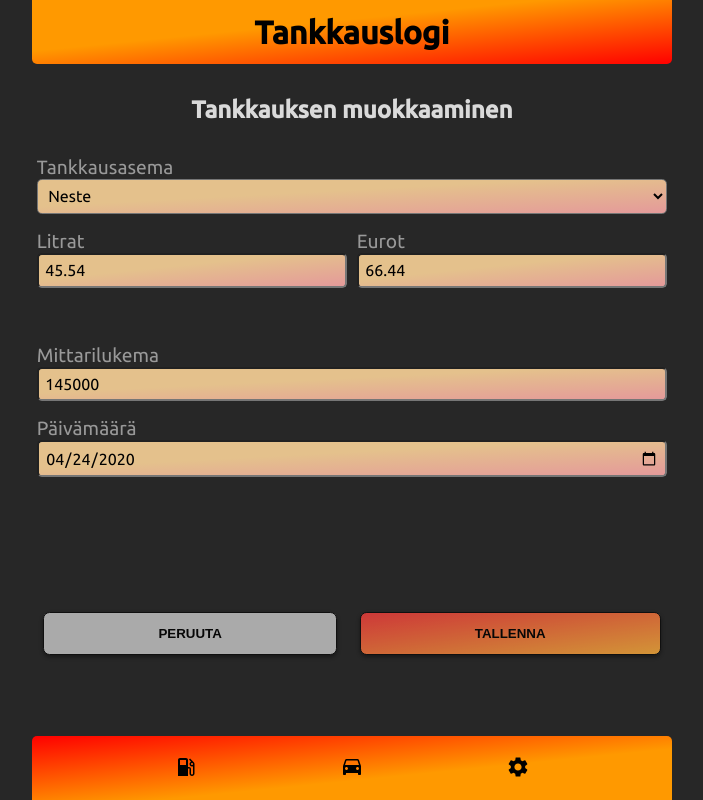
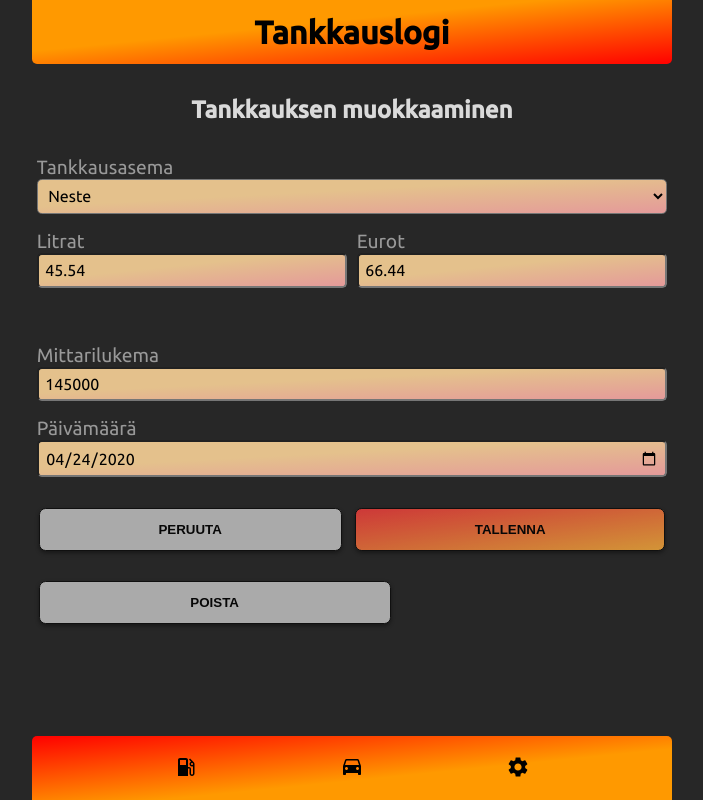
Before and after one commit to toniillokoski/tankkauslogi, a React (Create React App) app: page /edit/1 in a window 1280 px wide. Shown: the whole page, without its empty margins (288-991 px from the left). Built offline with nearby package versions, Linux system fonts and the light colour scheme.

Commit message:
Lisätty EDIT-sivulle painike tietojen poistamiseen

```diff
--- a/src/App.js
+++ b/src/App.js
@@ -19,6 +19,7 @@ class App extends Component {
       data: testdata
     }
     this.handleFormSubmit = this.handleFormSubmit.bind(this);
+    this.handleDeleteTankki = this.handleDeleteTankki.bind(this);
   }
 
 handleFormSubmit(newdata) {
@@ -39,6 +40,14 @@ handleFormSubmit(newdata) {
   });
 }
 
+handleDeleteTankki(id) {
+  let storeddata = this.state.data.slice();
+  storeddata = storeddata.filter(item => item.id !== id);
+  this.setState({
+    data: storeddata
+  });
+}
+
 render() {
     return (
       <div className="kokonaan">
@@ -49,7 +58,10 @@ render() {
           <Route path="/ajo" component={Ajopäiväkirja} />
           <Route path="/settings" component={Settings} />
           <Route path="/add" render={() => <AddTankki onFormSubmit={this.handleFormSubmit} />} />
-          <Route path="/edit/:id" render={(props) => <EditTankki data={this.state.data} onFormSubmit={this.handleFormSubmit} {...props} />} />
+          <Route path="/edit/:id" render={(props) => <EditTankki data={this.state.data}
+                                                                 onFormSubmit={this.handleFormSubmit}
+                                                                 onDeleteTankki={this.handleDeleteTankki}
+                                                                 {...props} />} />
           <Menu />
         </div>
       </Router>
--- a/src/components/EditTankki/EditTankki.js
+++ b/src/components/EditTankki/EditTankki.js
@@ -19,7 +19,7 @@ function EditTankki(props) {
 
 
 
-      <TankkiLomake onFormSubmit={props.onFormSubmit} data={itemData} />
+      <TankkiLomake onFormSubmit={props.onFormSubmit} data={itemData} onDeleteTankki={props.onDeleteTankki} />
 
       </div>
 
--- a/src/components/TankkiLomake/TankkiLomake.css
+++ b/src/components/TankkiLomake/TankkiLomake.css
@@ -44,7 +44,7 @@ h2 {
 }
 
 .uusiTankkaus__napit {
-    margin-top: 7em;
+    margin-top: 1em;
     display: flex;
 }
 
@@ -52,7 +52,6 @@ h2 {
     display: flex;
     flex-direction: column;
     justify-content: center;
-    margin: 0.5em 0.3em;
     flex: 1 1 auto;
 }
 
--- a/src/components/TankkiLomake/TankkiLomake.js
+++ b/src/components/TankkiLomake/TankkiLomake.js
@@ -21,6 +21,7 @@ class TankkiLomake extends React.Component {
         this.handleInputChange = this.handleInputChange.bind(this);
         this.handleSubmit = this.handleSubmit.bind(this);
         this.handleCancel = this.handleCancel.bind(this);
+        this.handleDeleteTankki = this.handleDeleteTankki.bind(this);
     }
 
     handleInputChange(event) {
@@ -45,6 +46,12 @@ class TankkiLomake extends React.Component {
         data.id = data.id ? data.id : uuidv4();
         this.props.onFormSubmit(data);
         this.props.history.push("/");
+    }
+
+    handleDeleteTankki(event) {
+      event.preventDefault();
+      this.props.onDeleteTankki(this.state.data.id);
+      this.props.history.push("/");
     }
 
     handleCancel(event) {
@@ -113,6 +120,15 @@ class TankkiLomake extends React.Component {
           </div>
         </div>
 
+        { this.props.onDeleteTankki ?
+        <div className="uusiTankkaus__napit">
+          <div>
+            <Button onClick={this.handleDeleteTankki}>POISTA</Button>
+          </div>
+          <div></div>
+        </div>
+        : "" }
+
         </div>
       </form>
         );
```
